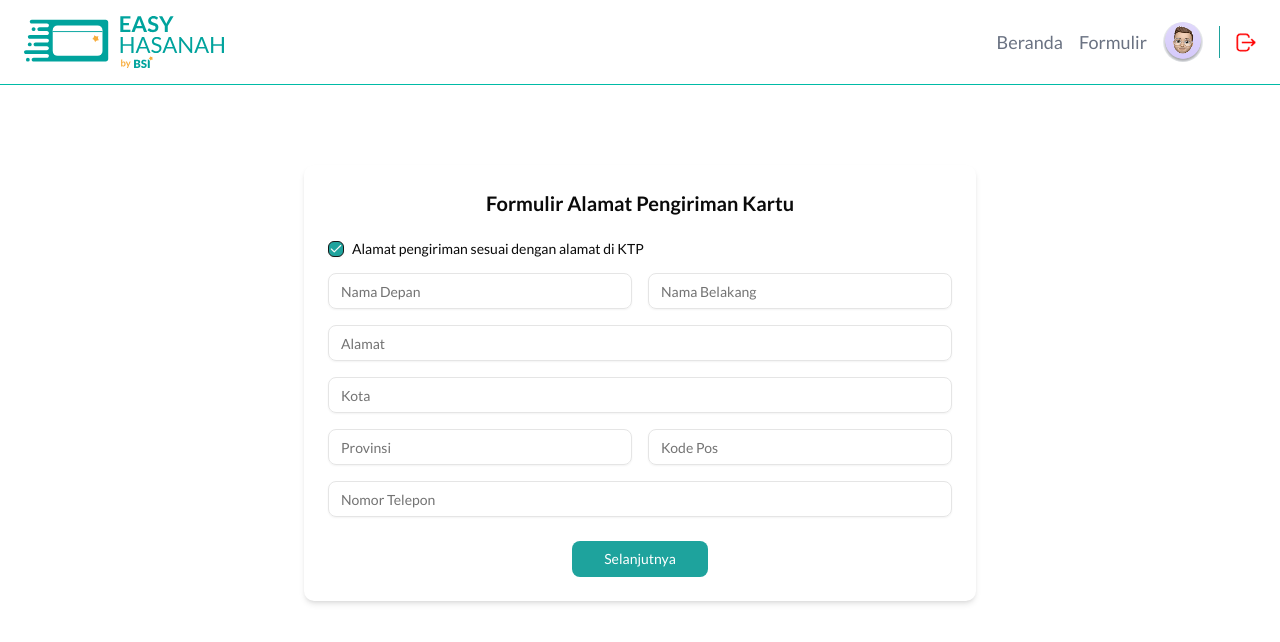
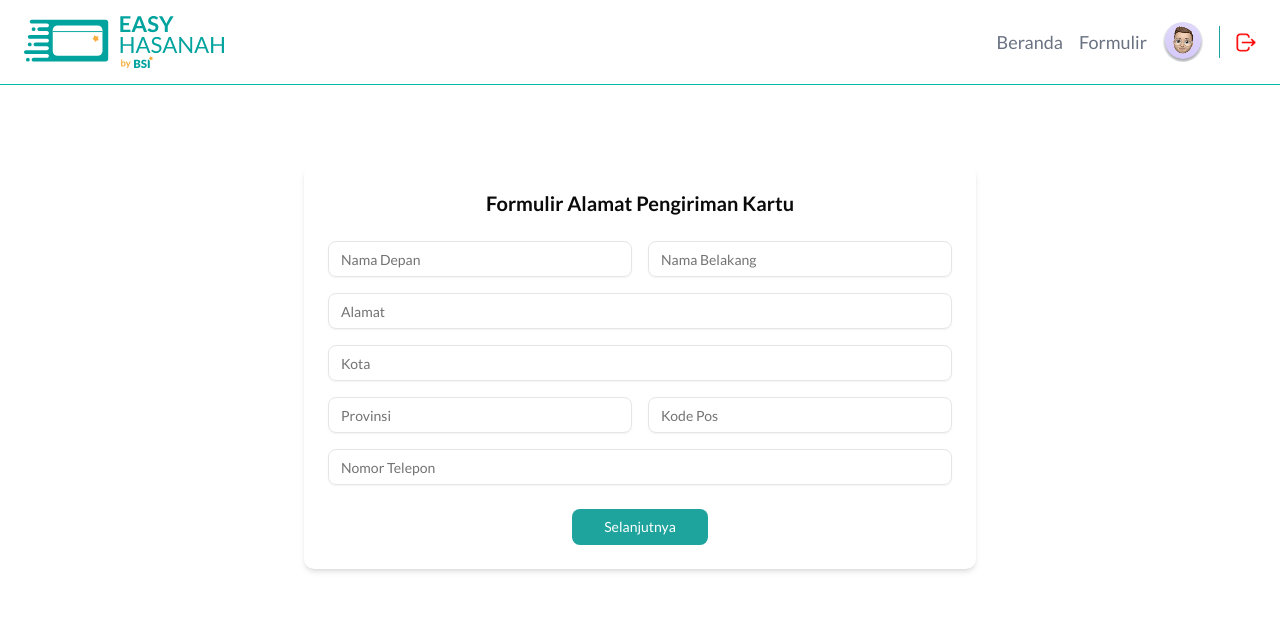
Before and after one commit to easyhasanah/frontend-easy, a Next.js app in the folder frontend-easy/: page /form/address in a window 1280 px wide. Shown: the top 642 px of the page. Built offline with nearby package versions, Linux system fonts and the light colour scheme.

Commit message:
hapus fitur alamat sesuai ktp

```diff
--- a/frontend-easy/src/app/components/form/FormAddress.tsx
+++ b/frontend-easy/src/app/components/form/FormAddress.tsx
@@ -17,7 +17,7 @@
         Formulir Alamat Pengiriman Kartu
       </h2>
 
-      <div className="flex items-center space-x-2 mb-4">
+      {/* <div className="flex items-center space-x-2 mb-4">
         <Checkbox id="same-as-ktp" defaultChecked className="border-[#1EA39D] text-teal-500 rounded-sm data-[state=checked]:bg-[#1EA39D]" />
         <label
           htmlFor="same-as-ktp"
@@ -25,7 +25,7 @@
         >
           Alamat pengiriman sesuai dengan alamat di KTP
         </label>
-      </div>
+      </div> */}
 
       <div className="grid grid-cols-1 md:grid-cols-2 gap-4 mb-4">
         <Input placeholder="Nama Depan" />
```
